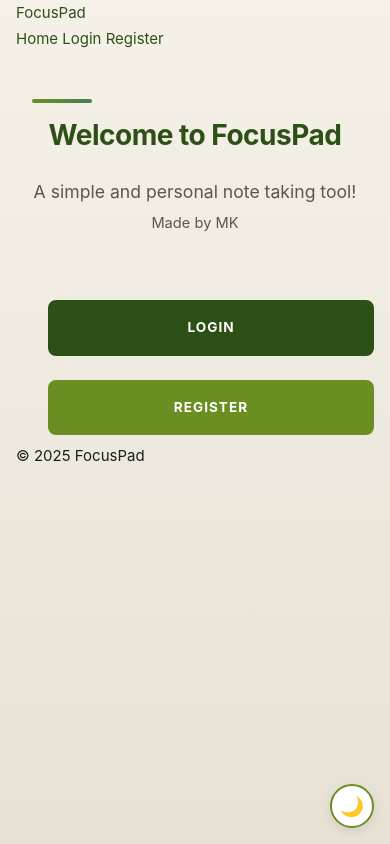
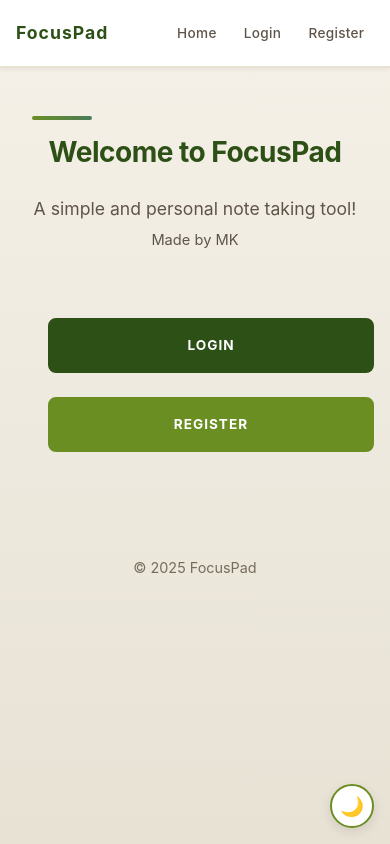
Before and after one commit to m6lvink/FocusPad, a Flask app: page / in a window 390 px wide. Run offline with Flask 3, Linux system fonts and the light colour scheme.

Commit message:
Added proper styles for header, made the nav spacing responsive as 768 & 480 px breakpoints and updated dark theme for header/footer

```diff
--- a/static/style.css
+++ b/static/style.css
@@ -83,6 +83,104 @@ h2::before {
   max-width: 1000px;
   margin: 0 auto;
   padding: 0 2rem;
+}
+
+/* Header */
+.header {
+  background: var(--white);
+  border-bottom: 2px solid var(--sand-dark);
+  padding: 1rem 0;
+  box-shadow: 0 2px 4px rgba(0, 0, 0, 0.05);
+  position: sticky;
+  top: 0;
+  z-index: 100;
+}
+
+html.dark-theme .header {
+  background: var(--bark);
+  border-bottom-color: var(--stone);
+}
+
+.header .container {
+  display: flex;
+  justify-content: space-between;
+  align-items: center;
+}
+
+.brand {
+  display: flex;
+  align-items: center;
+  text-decoration: none;
+  transition: transform 0.2s ease;
+}
+
+.brand:hover {
+  transform: translateY(-1px);
+}
+
+.brand-name {
+  font-size: 1.5rem;
+  font-weight: 700;
+  color: var(--forest);
+  letter-spacing: 1px;
+}
+
+html.dark-theme .brand-name {
+  color: var(--moss);
+}
+
+.nav {
+  display: flex;
+  gap: 2rem;
+  align-items: center;
+}
+
+.nav-link {
+  color: var(--stone);
+  text-decoration: none;
+  font-weight: 500;
+  font-size: 0.95rem;
+  padding: 0.5rem 1rem;
+  border-radius: 6px;
+  transition: all 0.3s ease;
+  letter-spacing: 0.3px;
+}
+
+.nav-link:hover {
+  color: var(--forest);
+  background: var(--sand-dark);
+  transform: translateY(-1px);
+}
+
+.nav-link:focus-visible {
+  outline: 3px solid rgba(107, 142, 35, 0.4);
+  outline-offset: 2px;
+}
+
+html.dark-theme .nav-link {
+  color: var(--moss);
+}
+
+html.dark-theme .nav-link:hover {
+  color: var(--sage-light);
+  background: rgba(255, 255, 255, 0.05);
+}
+
+/* Footer */
+.footer {
+  background: transparent;
+  padding: 2rem 0;
+  margin-top: 4rem;
+  text-align: center;
+}
+
+.footer p {
+  color: var(--stone-light);
+  font-size: 0.9rem;
+}
+
+html.dark-theme .footer p {
+  color: var(--stone);
 }
 
 /* Navbar */
@@ -535,6 +633,19 @@ html.dark-theme ::-webkit-scrollbar-thumb:hover {
     padding: 0 1.5rem;
   }
 
+  .nav {
+    gap: 1rem;
+  }
+
+  .nav-link {
+    font-size: 0.9rem;
+    padding: 0.4rem 0.8rem;
+  }
+
+  .brand-name {
+    font-size: 1.25rem;
+  }
+
   .btn {
     padding: 0.875rem 2rem;
     font-size: 0.85rem;
@@ -569,6 +680,19 @@ html.dark-theme ::-webkit-scrollbar-thumb:hover {
 
   .container {
     padding: 0 1rem;
+  }
+
+  .nav {
+    gap: 0.5rem;
+  }
+
+  .nav-link {
+    font-size: 0.85rem;
+    padding: 0.35rem 0.6rem;
+  }
+
+  .brand-name {
+    font-size: 1.1rem;
   }
 
   .btn {
```
